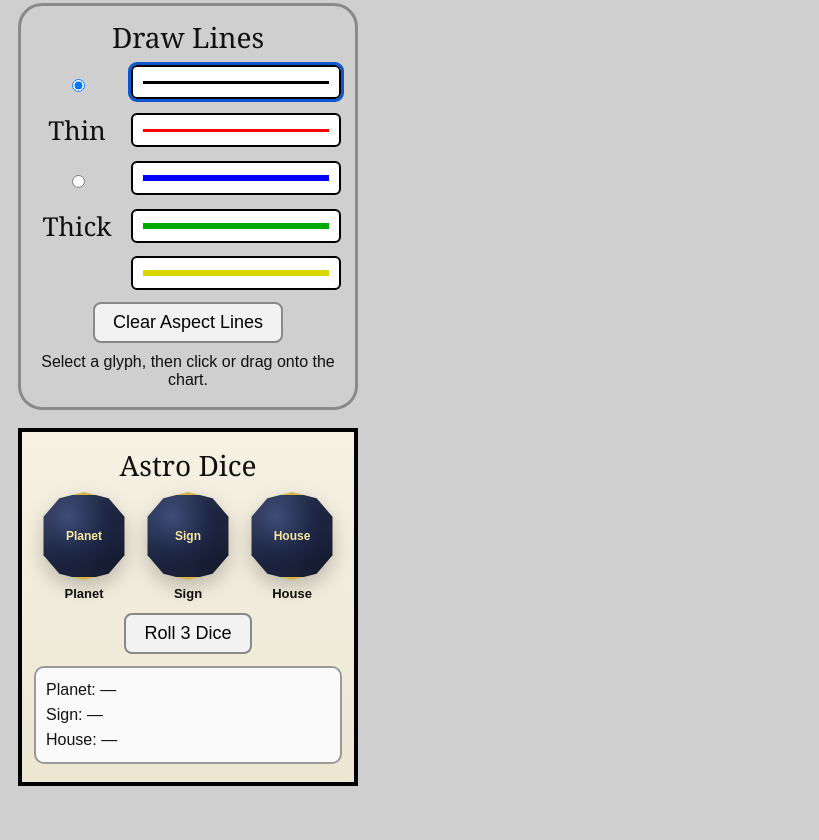
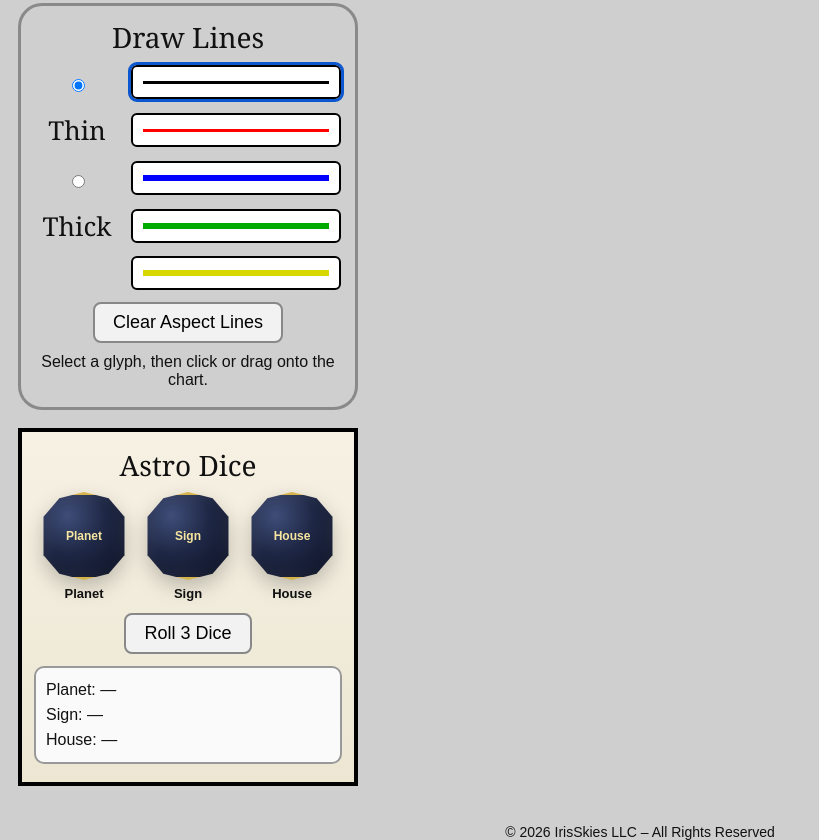
Before and after one commit to bheff13/astro-wheel, a plain HTML site: page index.html in a window 1280 px wide. Shown: the part 713-1553 px from the top of the page, without its empty margins (0-819 px from the left). Before the commit the page ends 1517 px from the top, so only its background shows below. Drawn offline with Linux system fonts and the light colour scheme.

Commit message:
Update index.html

```diff
--- a/index.html
+++ b/index.html
@@ -334,4 +334,6 @@
 })();
 </script>
 </body>
-</html>
+</html><footer style="text-align:center; margin-top:20px; font-size:14px;">
+© 2026 IrisSkies LLC – All Rights Reserved
+</footer>
```
